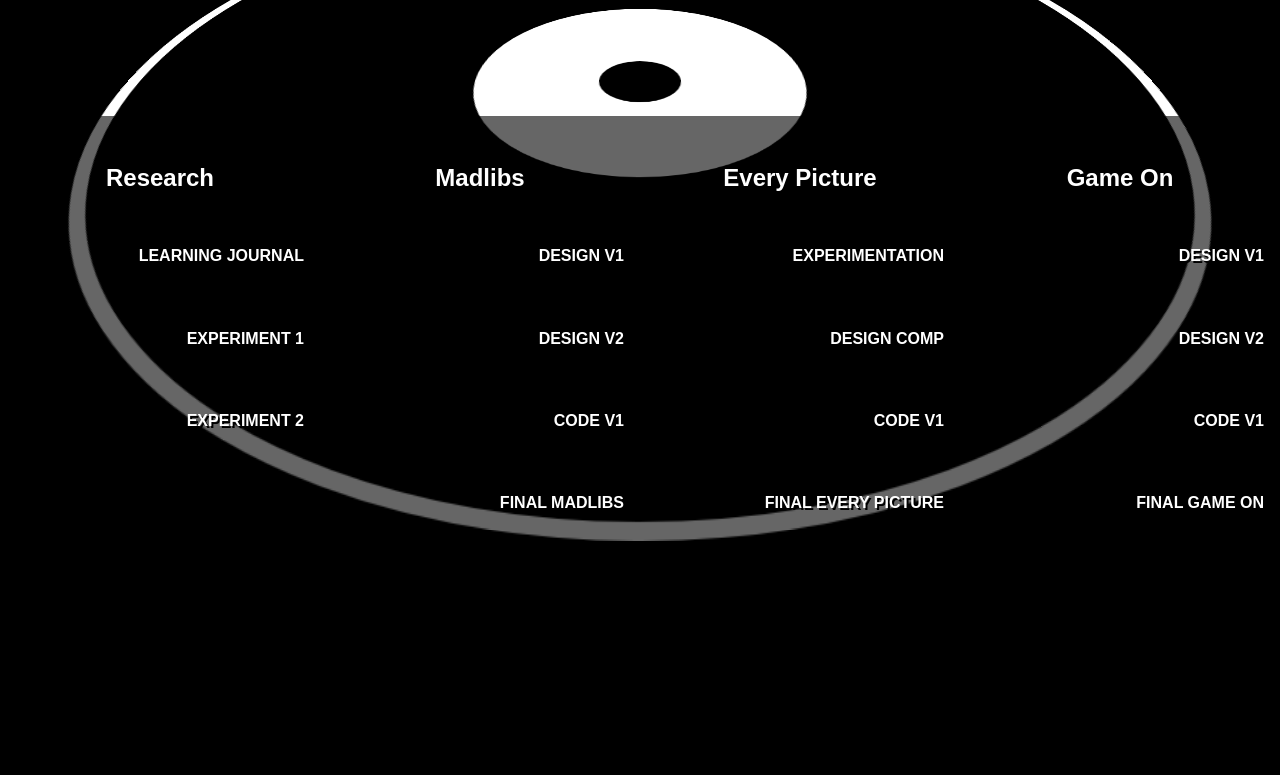
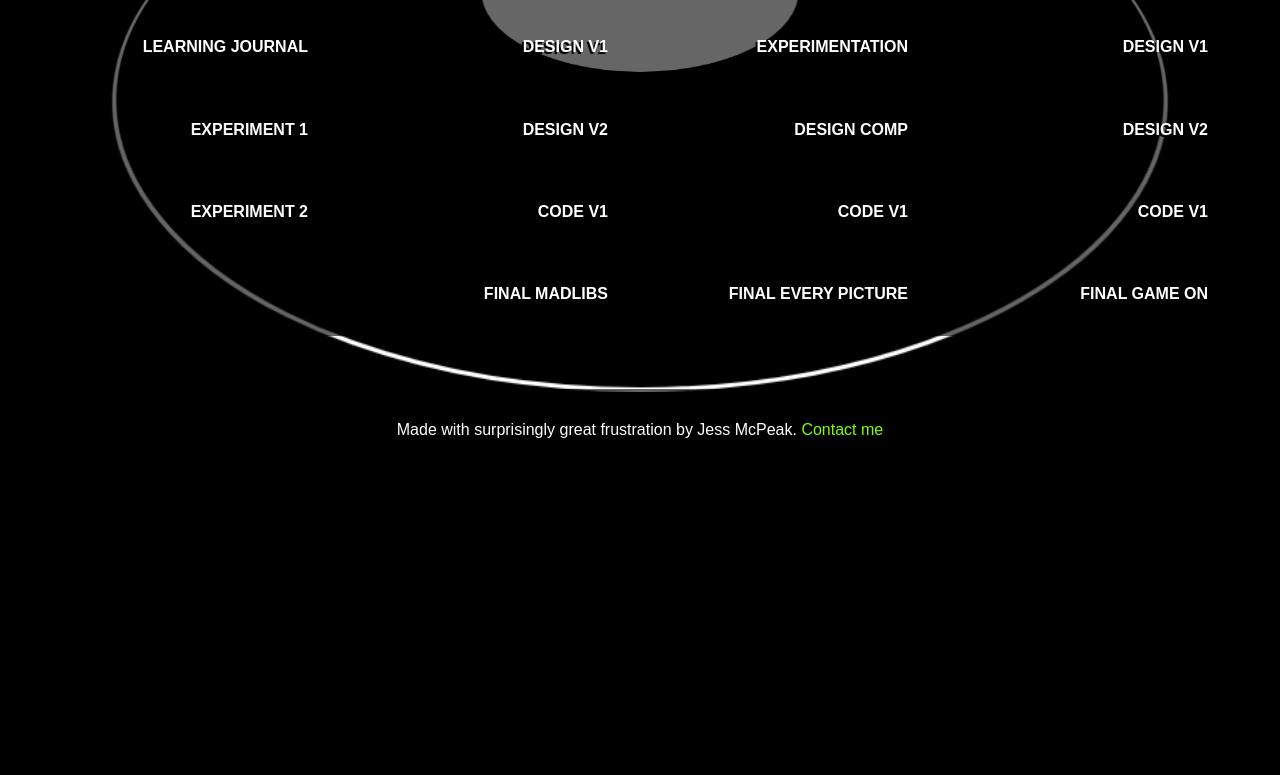
Before and after one commit to jessmcpeak/des157a, a plain HTML site: page index.html in a window 1280 px wide. Shown: the part 319-1094 px from the top of the page. After the commit the page ends 800 px from the top, so only its background shows below. Drawn offline with nearby package versions, Linux system fonts and the light colour scheme.

Commit message:
getting desktop layout into shape

```diff
--- a/index.html
+++ b/index.html
@@ -12,6 +12,7 @@
 </head>
 
 <body>
+    <div id="content">
     <header>
         <h1>DES 157A - Interactive Media II - Winter 2025</h1>
     </header>
@@ -65,7 +66,8 @@
     </main>
 
     <footer>
-        <p>Made with love and coffee by Jess McPeak. <a href="mailto:&#106;&#101;&#115;&#115;&#105;&#099;&#097;&#046;&#109;&#099;&#112;&#101;&#097;&#107;&#064;&#103;&#109;&#097;&#105;&#108;&#046;&#099;&#111;&#109;">Contact me</a></p>
+        <p>Made with surprisingly great frustration by Jess McPeak. <a href="mailto:&#106;&#101;&#115;&#115;&#105;&#099;&#097;&#046;&#109;&#099;&#112;&#101;&#097;&#107;&#064;&#103;&#109;&#097;&#105;&#108;&#046;&#099;&#111;&#109;">Contact me</a></p>
     </footer>
+    </div>
 </body>
 </html>
--- a/styles.css
+++ b/styles.css
@@ -8,18 +8,22 @@ body {
     color: white;
 }
 
+header, main section, footer {
+    background-color: hsla(0, 0%, 0%, 0.6);
+}
+
 #record-disc {
     position: fixed;
     z-index: -1;
-    top: 0;
+    top: -200px;
     left: 0;
     bottom: 0;
     right: 0;
     margin: auto;
     aspect-ratio: 1 / 1;
-    width: 80vw;
+    width: 75vw;
     border-radius: 1000px;
-    border: 1vw solid white;
+    border: 3px solid white;
     background-color: black;
     animation: disc-spin 5s linear 0s infinite forwards;
 }
@@ -33,7 +37,6 @@ body {
     right: 0;
     transform: rotate(180deg);
     font-size: 5vw;
-    text-align: center;
 }
 
 #disc-label {
@@ -57,7 +60,7 @@ body {
     bottom: 0;
     right: 0;
     aspect-ratio: 1 / 1;
-    width: 25%;
+    width: 20%;
     border-radius: 1000px;
     background-color: black;
 }
@@ -70,20 +73,27 @@ body {
 h1, h2, p, ul {
     margin: 0;
     padding: 0;
-    text-shadow: 2px 2px black;
+}
+
+h1, h2, p, a {
+    text-align: center;
+}
+
+p, a {
+    text-shadow: -2px 2px black;
+}
+
+a {
+    text-decoration: none;
 }
 
 h1, h2 {
-    padding: 1em;
-    text-align: center;
+    padding: 2em 1em 1em 1em;
+    text-shadow: -1px 1px chartreuse;
 }
 
-main {
-    background-color: hsla(0, 0%, 0%, 0.6);
-}
-
-h2 {
-    margin-top: 1em;
+main section {
+    margin-bottom: 3em;
 }
 
 main section ul {
@@ -94,9 +104,7 @@ main section ul li a {
     display: block;
     padding: 2em 1em;
     font-weight: bold;
-    text-decoration: none;
     text-transform: uppercase;
-    text-align: center;
     color: white;
 }
 
@@ -104,21 +112,19 @@ footer {
     padding: 2em 1em;
 }
 
-footer p {
-    text-align: center;
-}
-
 footer p a {
-    text-decoration: none;
     color: chartreuse;
 }
 
-@media screen and (min-width: 810px) {
-    body {
+@media screen and (min-width: 800px) {
+
+    #content {
         display: flex;
         flex-direction: column;
         justify-content: space-between;
-        height: 100vw;
+        max-width: 1200px;
+        height: 750px;
+        margin: 40px auto auto auto;
     }
 
     main {
@@ -127,20 +133,32 @@ footer p a {
 
     main section {
         flex: 1;
+        margin: 0;
     }
 
-    main section ul {
-        display: flex;
-        flex-direction: column;
-    }
-
-    main section ul li {
-        flex: 1;
+    h1, h2 {
+        text-align: left;
     }
 
     main section ul li a {
-        padding: auto 1em 1em 1em;
-        text-align: end;
+        padding: 2em 2em;
+        text-align: right;
+        transition: all 0.2s ease-in-out;
     }
 
+    main section ul li a:hover {
+        text-shadow: -2px 2px chartreuse;
+        background-color: white;
+        color: black;
+    }
+
+    footer {
+        position: relative;
+        bottom: 0;
+    }
+
+    footer p a:hover {
+        text-shadow: none;
+        text-decoration: underline;
+    }
 }
```
